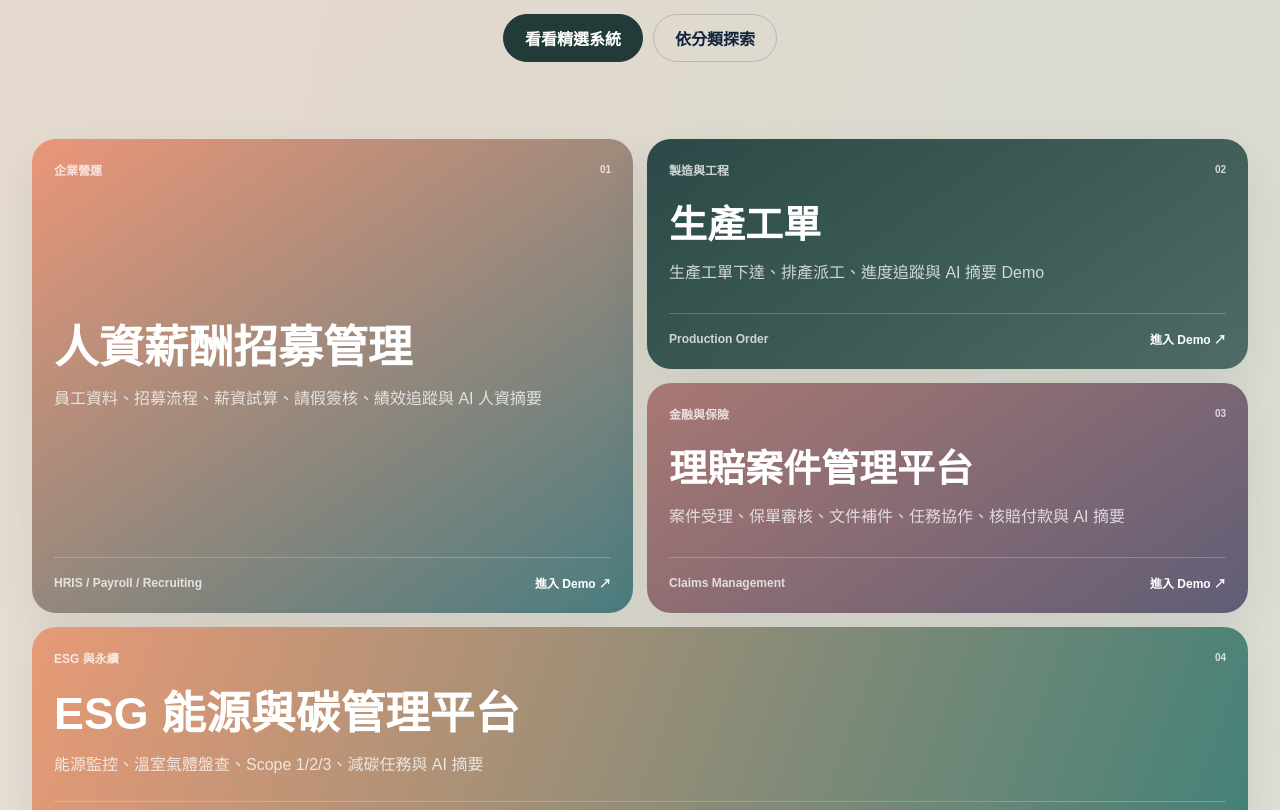
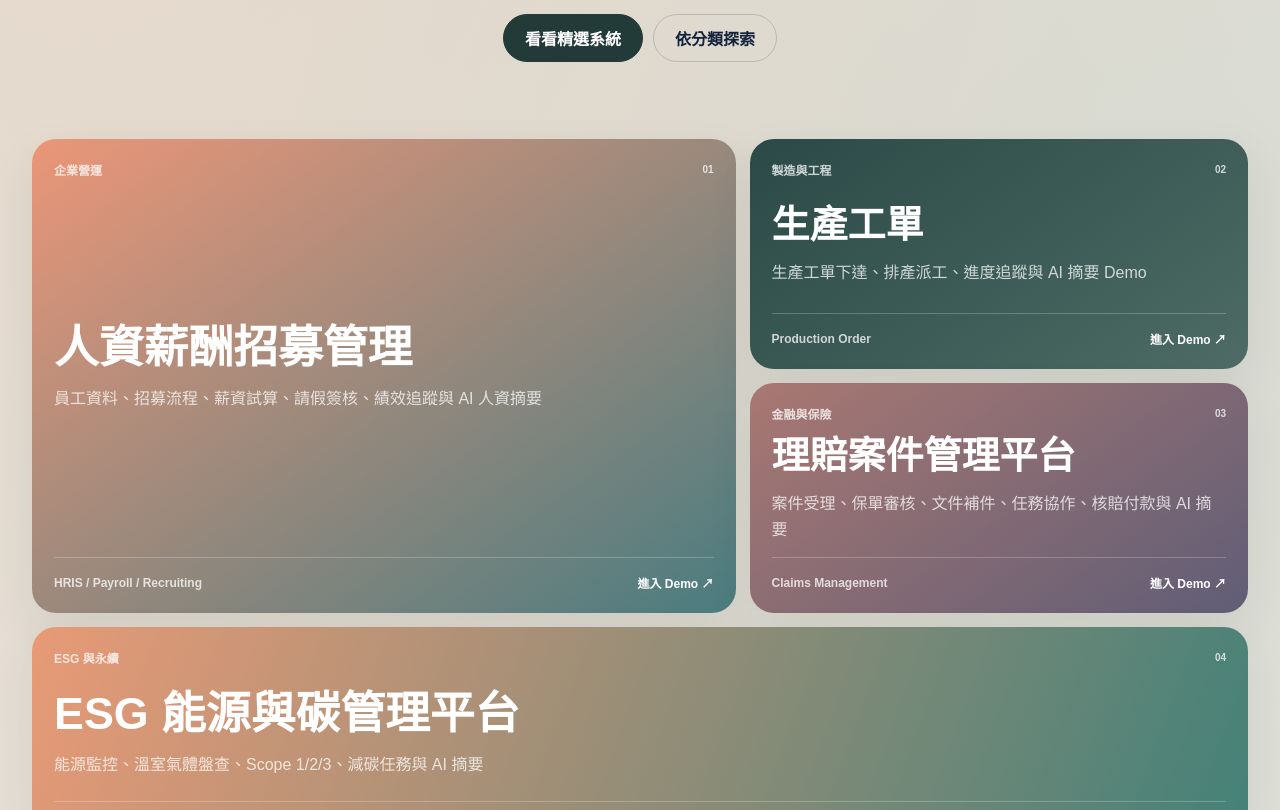
Before and after one commit to yunghua817/jvision-showcase-vercel, a Next.js app: page / in a window 1280 px wide. Shown: the part 540-1350 px from the top of the page. Built offline with nearby package versions, Linux system fonts and the light colour scheme.

Commit message:
Revert "Balance featured showcase layout"
This reverts commit 4041e633432c2acc7c20e688911d5da3ba862602.

```diff
--- a/src/app/globals.css
+++ b/src/app/globals.css
@@ -317,7 +317,7 @@ footer img { width: 126px; }
     radial-gradient(circle at 88% 6%, rgba(64,174,177,.2), transparent 26%),
     #f7f3ee;
 }
-.curator-shell { max-width: 1540px; margin: 0 auto; padding: 0 32px; }
+.curator-shell { max-width: 1320px; margin: 0 auto; padding: 0 32px; }
 .curator-header { display: flex; min-height: 104px; align-items: center; justify-content: space-between; gap: 24px; }
 .curator-brand { display: flex; align-items: center; gap: 13px; }
 .curator-brand img { width: 112px; border-radius: 14px; padding: 6px 8px; background: rgba(255,255,255,.84); }
@@ -337,9 +337,9 @@ footer img { width: 126px; }
 
 .curator-showcase { display: grid; grid-template-columns: repeat(12,minmax(0,1fr)); grid-auto-rows: 230px; gap: 14px; }
 .curator-piece { display: flex; min-width: 0; justify-content: space-between; flex-direction: column; overflow: hidden; border-radius: 24px; padding: 22px; color: #fff; box-shadow: 0 18px 45px rgba(49,55,53,.09); }
-.piece-1 { grid-column: span 6; grid-row: span 2; background: linear-gradient(145deg,#eb9678,#4a7c80); }
-.piece-2 { grid-column: span 6; background: linear-gradient(145deg,#2b4946,#4e6c65); }
-.piece-3 { grid-column: span 6; background: linear-gradient(145deg,#a97872,#605d76); }
+.piece-1 { grid-column: span 7; grid-row: span 2; background: linear-gradient(145deg,#eb9678,#4a7c80); }
+.piece-2 { grid-column: span 5; background: linear-gradient(145deg,#2b4946,#4e6c65); }
+.piece-3 { grid-column: span 5; background: linear-gradient(145deg,#a97872,#605d76); }
 .piece-4 { grid-column: span 12; background: linear-gradient(110deg,#e89a76,#438178); }
 .piece-top, .piece-footer { display: flex; align-items: center; justify-content: space-between; gap: 18px; color: rgba(255,255,255,.76); font-size: 12px; font-weight: 900; }
 .piece-content strong { display: block; max-width: 650px; font-size: clamp(27px,3.5vw,48px); line-height: 1.08; }
```
